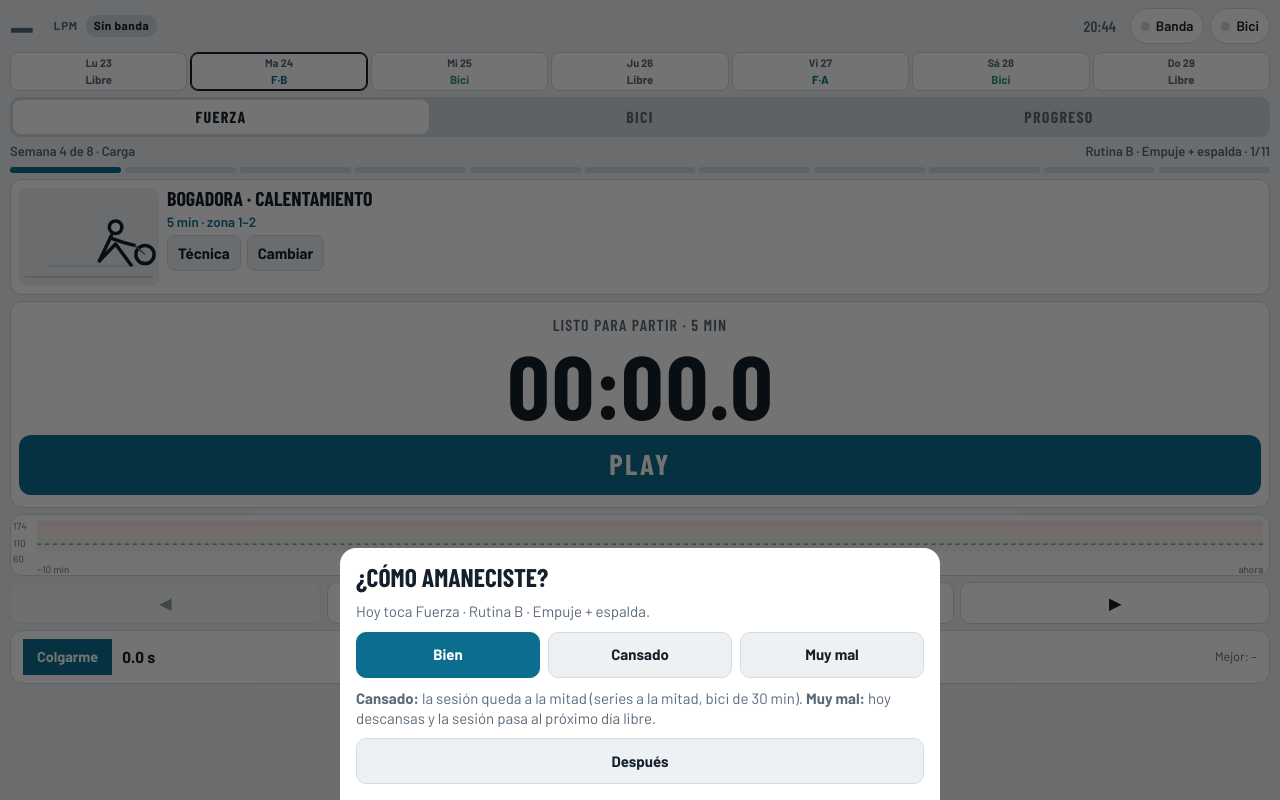
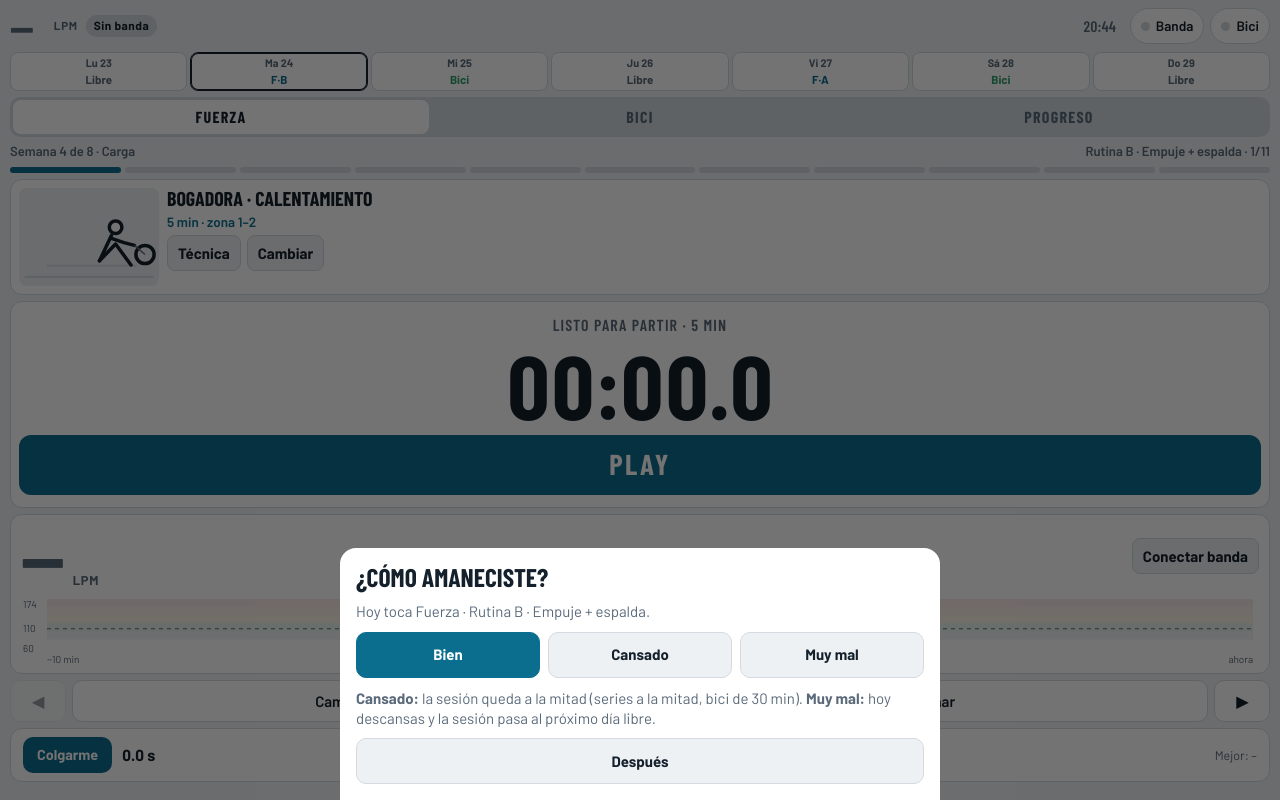
Before and after one commit to francisco-reategui/entrenamiento, a plain HTML site: page index.html in a window 1280 px wide. Drawn offline with nearby package versions, Linux system fonts and the light colour scheme.

Commit message:
Pulso grande en fuerza, botón Conectar banda, Cambiar a A/B, colgado redondeado
Co-Authored-By: Claude Opus 5.5 <noreply@anthropic.com>
Claude-Session: https://claude.ai/code/session_015UWEk5HLnrbS5jz1zRYhzi

```diff
--- a/index.html
+++ b/index.html
@@ -109,8 +109,16 @@ main { flex: 1; min-height: 0; display: flex; flex-direction: column; padding-to
 .big.stop { background: var(--stop); color: var(--stop-fg); } .big.go { background: var(--ok); color: var(--ok-fg); }
 canvas { display: block; width: 100%; }
 .strip { height: 62px; flex: none; }
+.hrbig { flex: 1 0 auto; min-height: 150px; display: flex; flex-direction: column; gap: 4px; padding: 8px 10px; }
+.hrbig .strip { flex: 1 1 0; height: auto; min-height: 70px; }
+.hrrow { display: flex; align-items: baseline; gap: 8px; }
+.hrbn { font-family: var(--display); font-weight: 700; font-size: clamp(3rem, 16vw, 4.6rem); line-height: .9; font-variant-numeric: tabular-nums; }
+.hrbu { font-size: .8rem; font-weight: 700; color: var(--muted); text-transform: uppercase; letter-spacing: .06em; }
+.hrrow .zp { margin-left: auto; align-self: center; font-size: .9rem; padding: 5px 12px; }
+.hrrow .sb { margin-left: auto; align-self: center; }
 .nav { display: flex; gap: 6px; }
 .nav button { flex: 1; min-height: 42px; border-radius: 10px; border: 1px solid var(--line); background: var(--panel); font-weight: 600; }
+#fPrev, #fNext { flex: 0 0 56px; } .nav button { white-space: nowrap; }
 
 /* bici */
 .tiles { display: grid; grid-template-columns: repeat(3, minmax(0, 1fr)); gap: 6px; }
@@ -222,7 +230,10 @@ pre.txt { white-space: pre-wrap; font: 12px/1.45 ui-monospace, Menlo, Consolas,
       </div>
       <button type="button" class="big" id="fMain">Play</button>
     </div>
-    <canvas class="strip card" id="fStrip" style="padding:0"></canvas>
+    <div class="card hrbig" id="fHrC">
+      <div class="hrrow"><span class="hrbn" id="fHr">--</span><span class="hrbu" id="fHrU">lpm</span><span class="zp" id="fHrZ">Sin banda</span><button type="button" class="sb" id="fHrB" hidden>Conectar banda</button></div>
+      <canvas class="strip" id="fStrip"></canvas>
+    </div>
     <div class="nav">
       <button type="button" id="fPrev" aria-label="Ejercicio anterior">◀</button>
       <button type="button" id="fAB">Rutina A</button>
@@ -587,6 +598,12 @@ function renderHR() {
   el.textContent = ok ? HR.bpm : '--';
   if (ok) { var n = zoneOf(HR.bpm); z.textContent = 'Z' + n + ' · ' + ZN[n]; z.style.background = 'var(--z' + n + ')'; z.style.color = 'var(--zfg)'; el.style.color = HR.bpm > ST.settings.alert ? 'var(--stop)' : 'var(--fg)'; }
   else { z.textContent = HR.dev ? 'Sin señal' : 'Sin banda'; z.style.background = 'var(--line)'; z.style.color = 'var(--fg)'; el.style.color = 'var(--muted)'; }
+  var bn = $('fHr'), bz = $('fHrZ'), bb = $('fHrB');
+  if (bn) {
+    bn.textContent = ok ? HR.bpm : '--'; bz.textContent = z.textContent; bz.style.background = z.style.background; bz.style.color = z.style.color;
+    bn.style.color = ok ? (HR.bpm > ST.settings.alert ? 'var(--stop)' : 'var(--z' + zoneOf(HR.bpm) + ')') : 'var(--muted)';
+    bb.hidden = !!HR.dev; bz.hidden = !HR.dev;
+  }
 }
 function setDot(id, st) { $(id).className = 'dot ' + (st || ''); }
 function hrAttach() {
@@ -768,7 +785,7 @@ function renderF() {
   if (kg) { if (document.activeElement !== $('kgIn')) $('kgIn').value = ST.kg[p.v] != null ? ST.kg[p.v] : ''; $('kgU').textContent = x.eq === 'db' ? 'kg en la mancuerna' : 'kg en la barra'; }
   var sg = suggest(slot, p); FZ.sug = sg; $('fSug').hidden = !sg; if (sg) $('fSug').textContent = sg.text;
   $('fSwap').disabled = (SL[slot].lv.length + SL[slot].alt.length) < 2;
-  $('fAB').textContent = 'Rutina ' + FZ.routine; $('fAB').disabled = !!FZ.sess;
+  $('fAB').textContent = 'Cambiar a ' + (FZ.routine === 'A' ? 'B' : 'A'); $('fAB').disabled = !!FZ.sess;
   $('fPrev').disabled = i === 0; $('fNext').disabled = i === list.length - 1;
   renderFT();
 }
@@ -1243,7 +1260,7 @@ function renderHg() {
   var l = ST.hang || [], best = 0, today = dkey(new Date()), tl = [];
   l.forEach(function (r) { if (r.s > best) best = r.s; if (dkey(new Date(r.t)) === today) tl.push(r.s); });
   $('hgL').textContent = (tl.length ? 'Hoy: ' + tl.join(' · ') + ' s · ' : '') + 'Mejor: ' + (best ? best + ' s' : '–');
-  $('hgB').textContent = HG.on ? 'Soltar' : 'Colgarme'; $('hgB').className = 'pri'; $('hgB').style.background = HG.on ? 'var(--stop)' : 'var(--accent)'; $('hgB').style.color = HG.on ? 'var(--stop-fg)' : 'var(--accent-fg)'; $('hgB').style.borderColor = 'transparent'; $('hgB').style.fontWeight = '700'; $('hgB').style.minWidth = '0'; $('hgB').style.minHeight = '36px'; $('hgB').style.padding = '4px 12px'; $('hgB').style.fontSize = '.9rem';
+  $('hgB').textContent = HG.on ? 'Soltar' : 'Colgarme'; $('hgB').className = 'pri'; $('hgB').style.background = HG.on ? 'var(--stop)' : 'var(--accent)'; $('hgB').style.color = HG.on ? 'var(--stop-fg)' : 'var(--accent-fg)'; $('hgB').style.borderColor = 'transparent'; $('hgB').style.fontWeight = '700'; $('hgB').style.borderRadius = '10px'; $('hgB').style.minWidth = '0'; $('hgB').style.minHeight = '36px'; $('hgB').style.padding = '4px 12px'; $('hgB').style.fontSize = '.9rem';
 }
 function hgTick() { $('hgT').textContent = (HG.on ? (Date.now() - HG.t0) / 1000 : 0).toFixed(1) + ' s'; }
 $('hgB').addEventListener('click', function () {
@@ -1527,6 +1544,7 @@ if (ST.settings.start === '2026-11-03') { ST.settings.start = '2026-11-02'; save
 if (!ST.seed1) { if (!ST.marks['2026-11-03'] && !ST.hist.length) ST.marks['2026-11-03'] = { t: 'f', r: 'A' }; ST.seed1 = true; save(); }
 if (!ST.settings.hingeUni) { delete ST.choice.hinge; if (ST.kg.rdl_1 == null) ST.kg.rdl_1 = 11; ST.settings.hingeUni = 1; save(); }
 FZ.routine = nextRoutine();
+$('fHrB').addEventListener('click', function () { $('btnHr').click(); });
 renderHg(); setPlan(BS.plan); renderWeek(); renderF(); renderHR(); drawStrip();
 (function () {
   var t = new Date(), ty = planType(t);
--- a/sw.js
+++ b/sw.js
@@ -1,5 +1,5 @@
 // Plan 8 Semanas: funciona sin internet y se actualiza sola cuando hay conexión.
-const CACHE = 'plan8s-v21';
+const CACHE = 'plan8s-v22';
 const FILES = ['./', 'index.html', 'manifest.json', 'icon-192.png', 'icon-512.png', 'icon-maskable-512.png'];
 
 self.addEventListener('install', (e) => {
```
